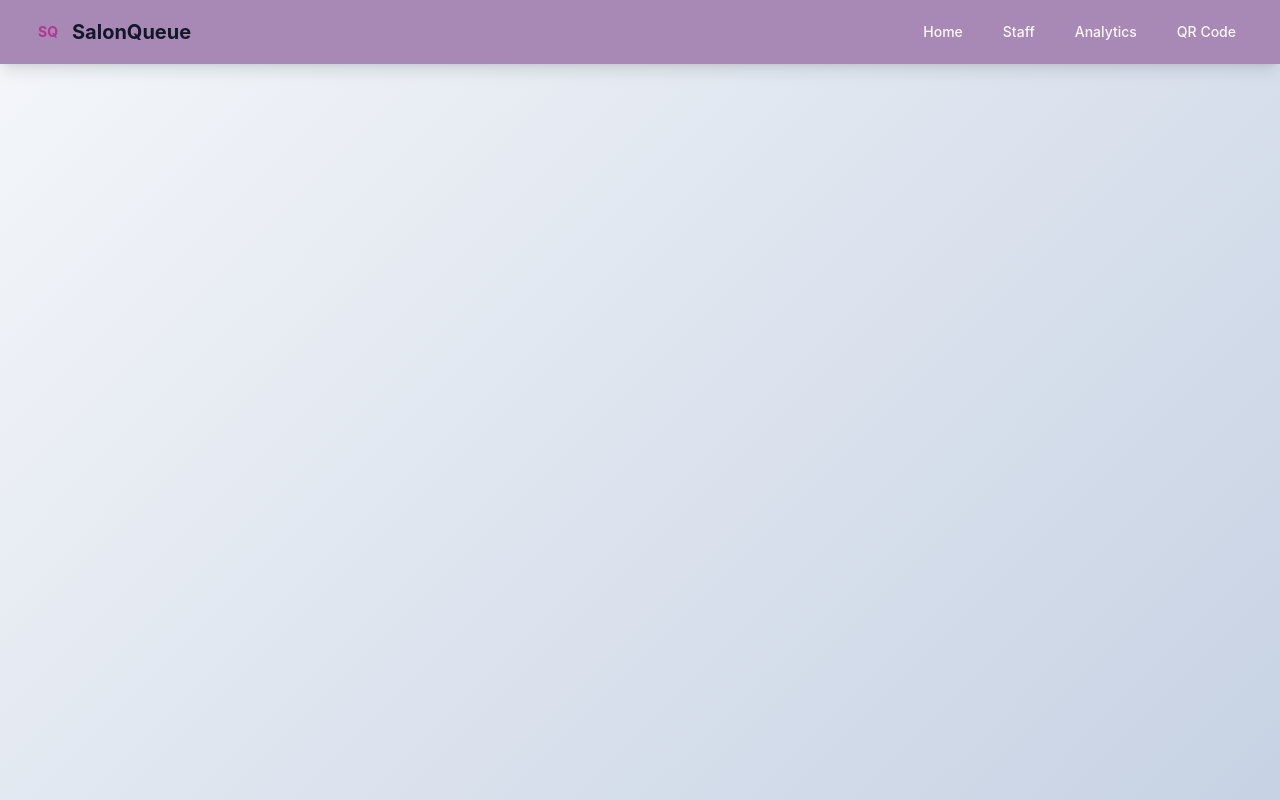
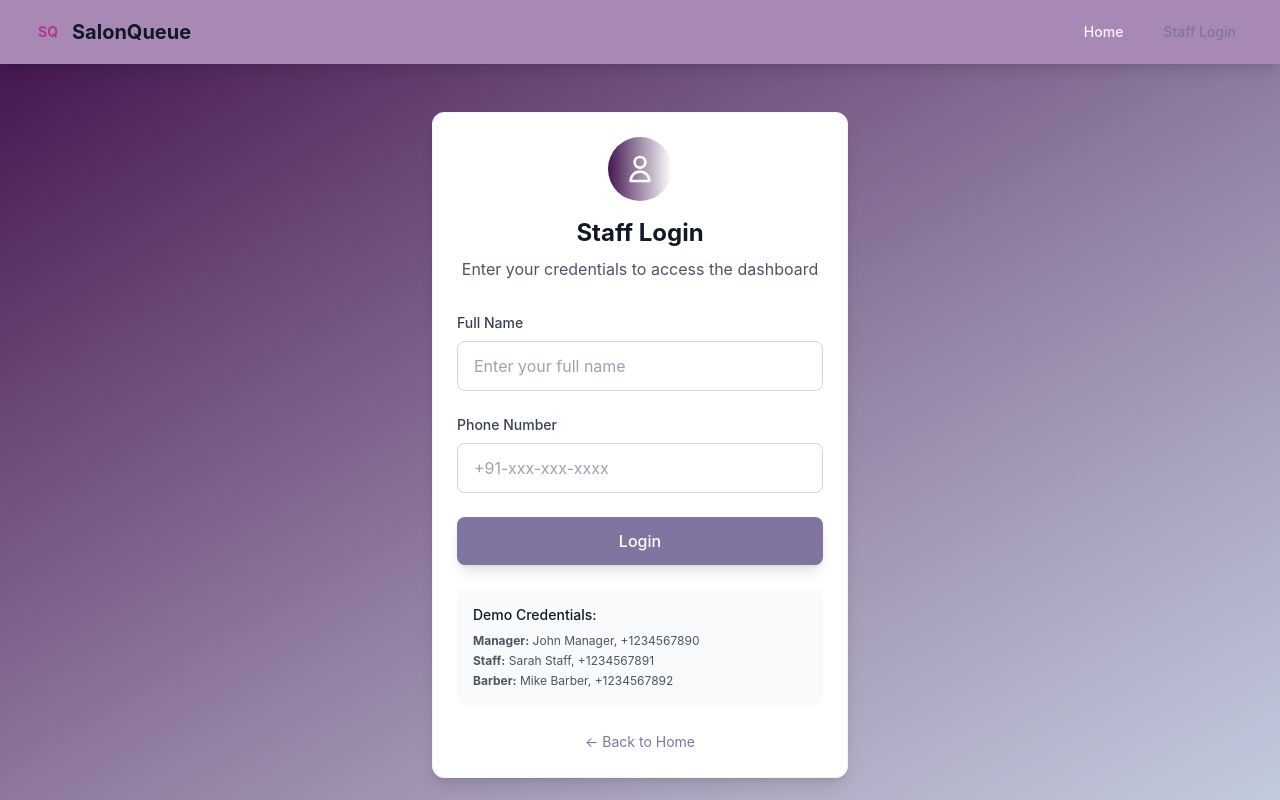
Before and after one commit to Zaa-Shreyas/SalonQueue, a Vue app: page /staff-login in a window 1280 px wide. Shown: the top 800 px of the page. Built offline with nearby package versions, Linux system fonts and the light colour scheme; no server answers; the database is empty; the HTML template or start-up script is replaced by a standard one.

Commit message:
staff login + dynamic estimated time

```diff
--- a/src/App.vue
+++ b/src/App.vue
@@ -20,6 +20,8 @@
             >
               Home
             </router-link>
+
+            <template v-if="authStore.isAuthenticated">
               <router-link
                 to="/staff"
                 class="text-accent-50 hover:text-black px-3 py-2 rounded-md text-sm font-medium transition-colors"
@@ -41,6 +43,23 @@
               >
                 QR Code
               </router-link>
+              <button
+                @click="handleLogout"
+                class="text-accent-50 hover:text-black px-3 py-2 rounded-md text-sm font-medium transition-colors"
+              >
+                Logout ({{ authStore.currentStaff?.name }})
+              </button>
+            </template>
+
+            <template v-else>
+              <router-link
+                to="/staff-login"
+                class="text-accent-50 hover:text-black px-3 py-2 rounded-md text-sm font-medium transition-colors"
+                :class="{ 'text-primary-600 bg-accent-600': $route.name === 'StaffLogin' }"
+              >
+                Staff Login
+              </router-link>
+            </template>
           </div>
         </div>
       </div>
@@ -64,11 +83,21 @@
 
 <script setup lang="ts">
 import { onMounted } from 'vue'
+import { useRouter } from 'vue-router'
 import { useQueueStore } from './stores/queue'
+import { useAuthStore } from './stores/auth'
 
+const router = useRouter()
 const queueStore = useQueueStore()
+const authStore = useAuthStore()
+
+const handleLogout = () => {
+  authStore.logout()
+  router.push('/')
+}
 
 onMounted(() => {
+  authStore.checkAuth()
   queueStore.initSocket()
   queueStore.fetchServices()
   queueStore.fetchCustomers()
--- a/src/router/index.ts
+++ b/src/router/index.ts
@@ -1,7 +1,9 @@
 import { createRouter, createWebHistory } from 'vue-router'
+import { useAuthStore } from '../stores/auth'
 import Home from '../views/Home.vue'
 import CustomerRegistration from '../views/CustomerRegistration.vue'
 import QueueStatus from '../views/QueueStatus.vue'
+import StaffLogin from '../views/StaffLogin.vue'
 import StaffDashboard from '../views/StaffDashboard.vue'
 import Analytics from '../views/Analytics.vue'
 import QRGenerator from '../views/QRGenerator.vue'
@@ -26,21 +28,39 @@ const router = createRouter({
       props: true
     },
     {
+      path: '/staff-login',
+      name: 'StaffLogin',
+      component: StaffLogin
+    },
+    {
       path: '/staff',
       name: 'StaffDashboard',
-      component: StaffDashboard
+      component: StaffDashboard,
+      meta: { requiresAuth: true }
     },
     {
       path: '/analytics',
       name: 'Analytics',
-      component: Analytics
+      component: Analytics,
+      meta: { requiresAuth: true }
     },
     {
       path: '/qr',
       name: 'QRGenerator',
-      component: QRGenerator
+      component: QRGenerator,
+      meta: { requiresAuth: true }
     }
   ]
 })
 
+router.beforeEach((to, from, next) => {
+  const authStore = useAuthStore()
+
+  if (to.meta.requiresAuth && !authStore.isAuthenticated) {
+    next('/staff-login')
+  } else {
+    next()
+  }
+})
+
 export default router
--- /dev/null
+++ b/src/stores/auth.ts
@@ -0,0 +1,85 @@
+import { defineStore } from 'pinia'
+import { ref } from 'vue'
+import { supabase } from '../lib/supabase'
+
+export interface Staff {
+  id: string
+  name: string
+  phone: string
+  role: string
+  created_at: string
+}
+
+export const useAuthStore = defineStore('auth', () => {
+  const currentStaff = ref<Staff | null>(null)
+  const isAuthenticated = ref(false)
+  const isLoading = ref(false)
+
+  const login = async (name: string, phone: string) => {
+    isLoading.value = true
+    try {
+      const { data, error } = await supabase
+        .from('staff')
+        .select('*')
+        .eq('name', name)
+        .eq('phone', phone)
+        .single()
+
+      if (error) {
+        // Try with mock data fallback
+        const mockStaff = [
+          { id: '1', name: 'John Manager', phone: '+1234567890', role: 'manager', created_at: new Date().toISOString() },
+          { id: '2', name: 'Sarah Staff', phone: '+1234567891', role: 'staff', created_at: new Date().toISOString() },
+          { id: '3', name: 'Mike Barber', phone: '+1234567892', role: 'staff', created_at: new Date().toISOString() }
+        ]
+
+        const staff = mockStaff.find(s => s.name === name && s.phone === phone)
+        if (!staff) {
+          throw new Error('Invalid credentials')
+        }
+
+        currentStaff.value = staff
+        isAuthenticated.value = true
+        localStorage.setItem('staff', JSON.stringify(staff))
+        return staff
+      }
+
+      currentStaff.value = data
+      isAuthenticated.value = true
+      localStorage.setItem('staff', JSON.stringify(data))
+      return data
+    } catch (error) {
+      console.error('Login error:', error)
+      throw error
+    } finally {
+      isLoading.value = false
+    }
+  }
+
+  const logout = () => {
+    currentStaff.value = null
+    isAuthenticated.value = false
+    localStorage.removeItem('staff')
+  }
+
+  const checkAuth = () => {
+    const stored = localStorage.getItem('staff')
+    if (stored) {
+      try {
+        currentStaff.value = JSON.parse(stored)
+        isAuthenticated.value = true
+      } catch (error) {
+        localStorage.removeItem('staff')
+      }
+    }
+  }
+
+  return {
+    currentStaff,
+    isAuthenticated,
+    isLoading,
+    login,
+    logout,
+    checkAuth
+  }
+})
--- a/src/stores/queue.ts
+++ b/src/stores/queue.ts
@@ -10,7 +10,10 @@ export interface Customer {
   service: string
   status: 'waiting' | 'in-progress' | 'completed'
   estimated_wait: number
+  actual_wait?: number
   created_at: string
+  started_at?: string
+  completed_at?: string
   position?: number
 }
 
@@ -41,6 +44,7 @@ export const useQueueStore = defineStore('queue', () => {
       if (index !== -1) {
         customers.value[index] = customer
       }
+      updatePositions()
     })
   }
 
@@ -82,8 +86,10 @@ export const useQueueStore = defineStore('queue', () => {
       if (error) throw error
       customers.value = data || []
       updatePositions()
+      return data || []
     } catch (error) {
       console.error('Error fetching customers:', error)
+      return []
     }
   }
 
@@ -120,6 +126,9 @@ export const useQueueStore = defineStore('queue', () => {
       // Emit update to all clients
       socket.value?.emit('customerAdded', data)
 
+      // Refresh local data
+      await fetchCustomers()
+
       return data
     } catch (error) {
       console.error('Error adding customer:', error)
@@ -127,11 +136,24 @@ export const useQueueStore = defineStore('queue', () => {
     }
   }
 
-  const updateCustomerStatus = async (customerId: string, status: Customer['status']) => {
+  const updateCustomerStatus = async (customerId: string, status: Customer['status'], additionalUpdates?: any) => {
     try {
+      const updates: any = { status }
+
+      if (status === 'in-progress') {
+        updates.started_at = new Date().toISOString()
+      } else if (status === 'completed') {
+        updates.completed_at = new Date().toISOString()
+      }
+
+      // Merge any additional updates
+      if (additionalUpdates) {
+        Object.assign(updates, additionalUpdates)
+      }
+
       const { data, error } = await supabase
         .from('customers')
-        .update({ status })
+        .update(updates)
         .eq('id', customerId)
         .select()
         .single()
@@ -140,6 +162,9 @@ export const useQueueStore = defineStore('queue', () => {
 
       // Emit update to all clients
       socket.value?.emit('customerUpdated', data)
+
+      // Refresh local data
+      await fetchCustomers()
 
       return data
     } catch (error) {
--- a/src/views/CustomerRegistration.vue
+++ b/src/views/CustomerRegistration.vue
@@ -108,13 +108,42 @@ const form = ref({
   service: ''
 })
 
+const activeCustomers = computed(() => {
+  return queueStore.customers
+    ?.filter(c => c.status === 'waiting' || c.status === 'in-progress')
+    ?.sort((a, b) => new Date(a.created_at).getTime() - new Date(b.created_at).getTime()) || []
+})
+
 const estimatedWait = computed(() => {
   if (!form.value.service) return 0
-  const service = queueStore.services.find(s => s.name === form.value.service)
-  const baseDuration = service?.duration || 30
-  const waitingCustomers = queueStore.waitingCount
-  return baseDuration + (waitingCustomers * 15)
+
+  const selectedService = queueStore.services.find(s => s.name === form.value.service)
+  if (!selectedService) return 0
+
+  let totalTime = 0
+  const now = new Date().getTime()
+
+  for (const customer of activeCustomers.value) {
+    const service = queueStore.services.find(s => s.name === customer.service)
+    const duration = service?.duration || 15
+
+    if (customer.status === 'in-progress') {
+      const startedAt = new Date(customer.started_at || customer.created_at).getTime()
+      const elapsedMinutes = Math.floor((now - startedAt) / (1000 * 60))
+      const remaining = Math.max(0, duration - elapsedMinutes)
+      totalTime += remaining
+    } else {
+      // for 'waiting' customers, full time counts
+      totalTime += duration
+      // for 'waiting' customers, full time counts
+      totalTime += duration
+    }
+  }
+
+  return totalTime
 })
+
+
 
 const submitRegistration = async () => {
   loading.value = true
--- a/src/views/StaffDashboard.vue
+++ b/src/views/StaffDashboard.vue
@@ -4,6 +4,7 @@
       <div class="mb-8">
         <h1 class="text-3xl font-bold text-gray-900">Staff Dashboard</h1>
         <p class="text-gray-600">Manage the salon queue and customer flow</p>
+        <p class="text-sm text-primary-600">Welcome, {{ authStore.currentStaff?.name }}</p>
       </div>
 
       <!-- Stats Overview -->
@@ -61,7 +62,7 @@
             <div class="flex-shrink-0">
               <div class="w-8 h-8 bg-purple-100 rounded-lg flex items-center justify-center">
                 <svg class="w-5 h-5 text-purple-600" fill="none" stroke="currentColor" viewBox="0 0 24 24">
-                  <path stroke-linecap="round" stroke-linejoin="round" stroke-width="2" d="M9 19v-6a2 2 0 00-2-2H5a2 2 0 00-2 2v6a2 2 0 002 2h2a2 2 0 002-2zm0 0V9a2 2 0 012-2h2a2 2 0 012 2v10m-6 0a2 2 0 002 2h2a2 2 0 002-2m0 0V5a2 2 0 012-2h2a2 2 0 012 2v14a2 2 0 01-2 2h-2a2 2 0 01-2-2z" />
+                  <path stroke-linecap="round" stroke-linejoin="round" stroke-width="2" d="M9 19v-6a2 2 0 00-2-2H5a2 2 0 00-2-2v6a2 2 0 002 2h2a2 2 0 002-2zm0 0V9a2 2 0 012-2h2a2 2 0 012 2v10m-6 0a2 2 0 002 2h2a2 2 0 002-2m0 0V5a2 2 0 012-2h2a2 2 0 012 2v14a2 2 0 01-2 2h-2a2 2 0 01-2-2z" />
                 </svg>
               </div>
             </div>
@@ -111,7 +112,7 @@
                   </button>
                   <button
                     @click="removeCustomer(customer)"
-                    class="px-3 py-2 bg-red-500 text-gray-700 rounded-md text-sm hover:bg-gray-300 transition-colors"
+                    class="px-3 py-2 bg-red-500 text-white rounded-md text-sm hover:bg-red-600 transition-colors"
                   >
                     Remove
                   </button>
@@ -244,9 +245,11 @@
 <script setup lang="ts">
 import { ref, computed, onMounted, onUnmounted } from 'vue'
 import { useQueueStore } from '../stores/queue'
+import { useAuthStore } from '../stores/auth'
 import { format } from 'date-fns'
 
 const queueStore = useQueueStore()
+const authStore = useAuthStore()
 const notificationSound = ref<HTMLAudioElement>()
 
 const waitingCustomers = computed(() =>
@@ -306,9 +309,6 @@ const formatTime = (dateString?: string) => {
 const startService = async (customer: any) => {
   try {
     await queueStore.updateCustomerStatus(customer.id, 'in-progress')
-    await queueStore.fetchCustomers()
-    queueStore.customers = await queueStore.fetchCustomers() // Update the customers array
-    inProgressCustomers.value = queueStore.customers.filter(c => c.status === 'in-progress')
     playNotification()
   } catch (error) {
     console.error('Error starting service:', error)
@@ -321,11 +321,14 @@ const completeService = async (customer: any) => {
       Math.round((new Date().getTime() - new Date(customer.started_at).getTime()) / (1000 * 60)) :
       customer.estimated_wait
 
-    await queueStore.updateCustomerStatus(customer.id, 'completed')
-    await queueStore.fetchCustomers()
-    queueStore.customers = await queueStore.fetchCustomers() // Update the customers array
-    inProgressCustomers.value = queueStore.customers.filter(c => c.status === 'in-progress')
-    recentlyCompleted.value = queueStore.customers.filter(c => c.status === 'completed').sort((a, b) => new Date(b.completed_at || b.created_at).getTime() - new Date(a.completed_at || a.created_at).getTime()).slice(0, 5)
+    // Update customer with completion time and actual wait
+    const updates = {
+      status: 'completed',
+      completed_at: new Date().toISOString(),
+      actual_wait: actualWait
+    }
+
+    await queueStore.updateCustomerStatus(customer.id, 'completed', updates)
     playNotification()
   } catch (error) {
     console.error('Error completing service:', error)
@@ -393,16 +396,20 @@ const playNotification = () => {
   }
 }
 
+let refreshInterval: any
+
 onMounted(() => {
   queueStore.fetchCustomers()
 
   // Auto-refresh every 30 seconds
-  const interval = setInterval(() => {
+  refreshInterval = setInterval(() => {
     queueStore.fetchCustomers()
   }, 30000)
+})
 
-  onUnmounted(() => {
-    clearInterval(interval)
-  })
+onUnmounted(() => {
+  if (refreshInterval) {
+    clearInterval(refreshInterval)
+  }
 })
 </script>
--- /dev/null
+++ b/src/views/StaffLogin.vue
@@ -0,0 +1,107 @@
+<template>
+  <div class="min-h-screen bg-gradient-to-br from-primary-700 to-accent-400 py-12">
+    <div class="max-w-md mx-auto px-4">
+      <div class="card animate-slide-up">
+        <div class="text-center mb-8">
+          <div class="w-16 h-16 bg-gradient-to-r from-primary-500 to-accent-500 rounded-full flex items-center justify-center mx-auto mb-4">
+            <svg class="w-8 h-8 text-white" fill="none" stroke="currentColor" viewBox="0 0 24 24">
+              <path stroke-linecap="round" stroke-linejoin="round" stroke-width="2" d="M16 7a4 4 0 11-8 0 4 4 0 018 0zM12 14a7 7 0 00-7 7h14a7 7 0 00-7-7z" />
+            </svg>
+          </div>
+          <h1 class="text-2xl font-bold text-gray-900 mb-2">Staff Login</h1>
+          <p class="text-gray-600">Enter your credentials to access the dashboard</p>
+        </div>
+
+        <form @submit.prevent="handleLogin" class="space-y-6">
+          <div>
+            <label for="name" class="block text-sm font-medium text-gray-700 mb-2">
+              Full Name
+            </label>
+            <input
+              id="name"
+              v-model="form.name"
+              type="text"
+              required
+              class="w-full px-4 py-3 border border-gray-300 rounded-lg focus:ring-2 focus:ring-primary-500 focus:border-primary-500 transition-colors"
+              placeholder="Enter your full name"
+            />
+          </div>
+
+          <div>
+            <label for="phone" class="block text-sm font-medium text-gray-700 mb-2">
+              Phone Number
+            </label>
+            <input
+              id="phone"
+              v-model="form.phone"
+              type="tel"
+              required
+              class="w-full px-4 py-3 border border-gray-300 rounded-lg focus:ring-2 focus:ring-primary-500 focus:border-primary-500 transition-colors"
+              placeholder="+91-xxx-xxx-xxxx"
+            />
+          </div>
+
+          <div v-if="error" class="bg-red-50 border border-red-200 rounded-lg p-4">
+            <p class="text-red-800 text-sm">{{ error }}</p>
+          </div>
+
+          <button
+            type="submit"
+            :disabled="authStore.isLoading"
+            class="w-full btn-primary flex items-center justify-center"
+          >
+            <svg v-if="authStore.isLoading" class="animate-spin -ml-1 mr-3 h-5 w-5 text-white" xmlns="http://www.w3.org/2000/svg" fill="none" viewBox="0 0 24 24">
+              <circle class="opacity-25" cx="12" cy="12" r="10" stroke="currentColor" stroke-width="4"></circle>
+              <path class="opacity-75" fill="currentColor" d="M4 12a8 8 0 018-8V0C5.373 0 0 5.373 0 12h4zm2 5.291A7.962 7.962 0 014 12H0c0 3.042 1.135 5.824 3 7.938l3-2.647z"></path>
+            </svg>
+            {{ authStore.isLoading ? 'Logging in...' : 'Login' }}
+          </button>
+        </form>
+
+        <div class="mt-6">
+          <div class="bg-gray-50 p-4 rounded-lg">
+            <h3 class="text-sm font-medium text-gray-900 mb-2">Demo Credentials:</h3>
+            <div class="text-xs text-gray-600 space-y-1">
+              <p><strong>Manager:</strong> John Manager, +1234567890</p>
+              <p><strong>Staff:</strong> Sarah Staff, +1234567891</p>
+              <p><strong>Barber:</strong> Mike Barber, +1234567892</p>
+            </div>
+          </div>
+        </div>
+
+        <div class="mt-6 text-center">
+          <router-link to="/" class="text-primary-600 hover:text-primary-700 text-sm">
+            ← Back to Home
+          </router-link>
+        </div>
+      </div>
+    </div>
+  </div>
+</template>
+
+<script setup lang="ts">
+import { ref } from 'vue'
+import { useRouter } from 'vue-router'
+import { useAuthStore } from '../stores/auth'
+
+const router = useRouter()
+const authStore = useAuthStore()
+
+const form = ref({
+  name: '',
+  phone: ''
+})
+
+const error = ref('')
+
+const handleLogin = async () => {
+  error.value = ''
+
+  try {
+    await authStore.login(form.value.name, form.value.phone)
+    router.push('/staff')
+  } catch (err: any) {
+    error.value = err.message || 'Login failed. Please check your credentials.'
+  }
+}
+</script>
```
Also changed, not shown: 2 other files (tests, documents, lock files or other folders). Lines whose indentation alone changed are shown as unchanged.
